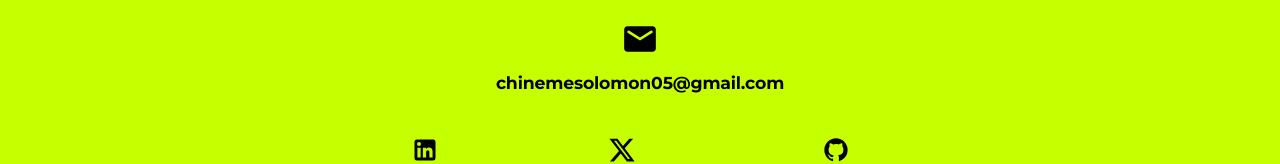
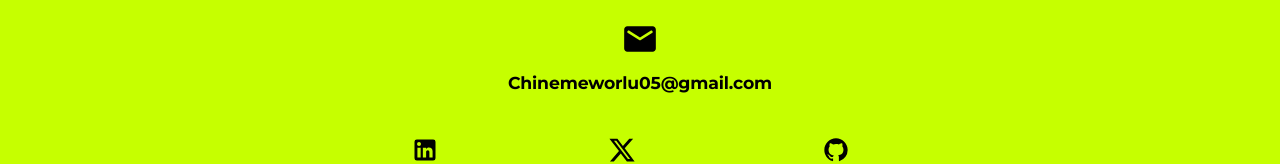
Before and after one commit to chinemeworlu05-dev/Chineme-Worlu, a React (Vite) app: page / in a window 1280 px wide. Shown: the part 3675-3839 px from the top of the page. Built offline with nearby package versions, Linux system fonts and the light colour scheme.

Commit message:
feat: add Footer component with contact email and social links

```diff
--- a/src/components/Footer.jsx
+++ b/src/components/Footer.jsx
@@ -7,7 +7,7 @@ export default function Footer() {
         {/* Email Block */}
         <div className="footer-email-block">
           <a
-            href="mailto:chinemesolomon05@gmail.com"
+            href="mailto:Chinemeworlu05@gmail.com"
             className="footer-email-link"
             aria-label="Email Chineme Worlu"
           >
@@ -21,7 +21,7 @@ export default function Footer() {
             >
               <path d="M20 4H4C2.9 4 2.01 4.9 2.01 6L2 18C2 19.1 2.9 20 4 20H20C21.1 20 22 19.1 22 18V6C22 4.9 21.1 4 20 4ZM19.6 8.25L12.53 12.67C12.21 12.87 11.79 12.87 11.47 12.67L4.4 8.25C4.15 8.09 4 7.82 4 7.53C4 6.86 4.73 6.46 5.3 6.81L12 11L18.7 6.81C19.27 6.46 20 6.86 20 7.53C20 7.82 19.85 8.09 19.6 8.25Z" />
             </svg>
-            <span className="footer-email-text">chinemesolomon05@gmail.com</span>
+            <span className="footer-email-text">Chinemeworlu05@gmail.com</span>
           </a>
         </div>
 
```
